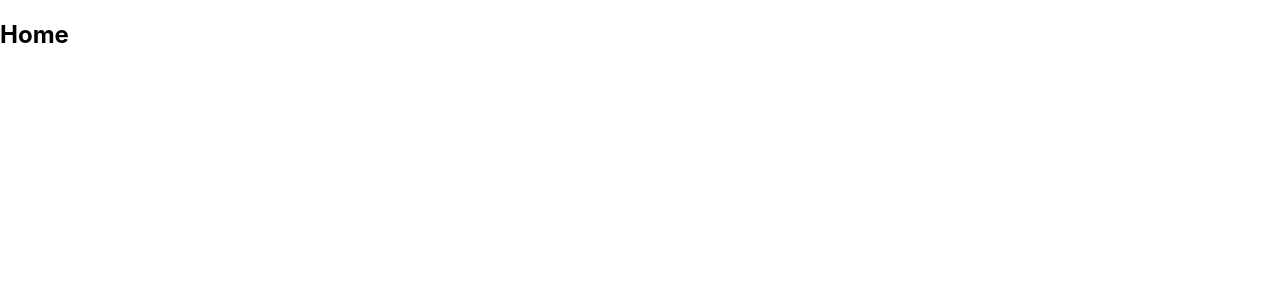
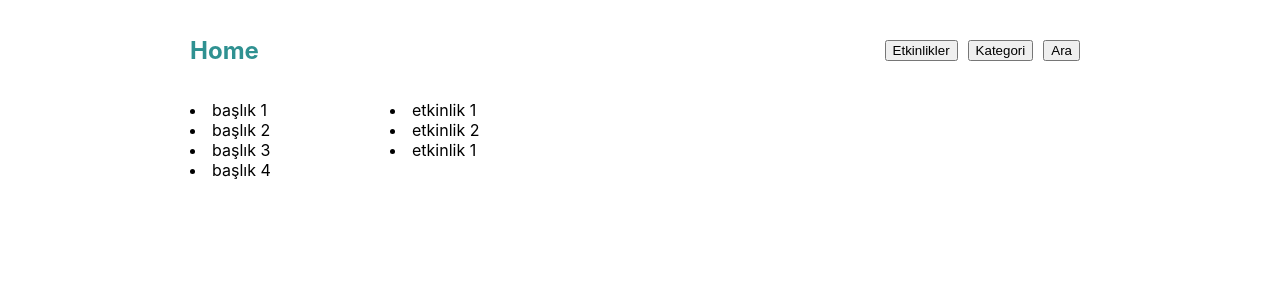
Before and after one commit to zeynepalaka/event-page, a React (Create React App) app: page / in a window 1280 px wide. Shown: the top 300 px of the page. Built offline with nearby package versions, Linux system fonts and the light colour scheme.

Commit message:
Fake data and css

```diff
--- a/src/App.js
+++ b/src/App.js
@@ -1,4 +1,5 @@
 import React from "react";
+import "./App.scss";
 import {
   BrowserRouter,
   Route,
--- a/src/App.scss
+++ b/src/App.scss
@@ -1,38 +1,29 @@
-.App {
-  text-align: center;
+.container{
+  max-width: 900px;
+  margin-left: auto;
+  margin-right: auto;
 }
+.header{
+  display: flex;
+  width: 100%;
+  height: 100px;
+  justify-content: space-between;
+  align-items: center;
+  color: rgb(47, 145, 145);
+  .menu{
+    button{
+      margin-right: 10px;
 
-.App-logo {
-  height: 40vmin;
-  pointer-events: none;
-}
-
-@media (prefers-reduced-motion: no-preference) {
-  .App-logo {
-    animation: App-logo-spin infinite 20s linear;
+    }
   }
 }
-
-.App-header {
-  background-color: #282c34;
-  min-height: 100vh;
+.main{
   display: flex;
-  flex-direction: column;
-  align-items: center;
-  justify-content: center;
-  font-size: calc(10px + 2vmin);
-  color: white;
-}
-
-.App-link {
-  color: #61dafb;
-}
-
-@keyframes App-logo-spin {
-  from {
-    transform: rotate(0deg);
+  justify-content: space-between;
+  .categories{
+    width: 200px;
   }
-  to {
-    transform: rotate(360deg);
+  .events{
+    flex: 1;
   }
 }
--- /dev/null
+++ b/src/fake-data/categories.json
@@ -0,0 +1,18 @@
+[
+    {
+        "id": 1,
+        "title": "başlık 1"
+    },
+    {
+        "id": 2,
+        "title": "başlık 2"
+    },
+    {
+        "id": 3,
+        "title": "başlık 3"
+    },
+    {
+        "id": 4,
+        "title": "başlık 4"
+    }
+]
--- /dev/null
+++ b/src/fake-data/events.json
@@ -0,0 +1,38 @@
+[
+    {
+        "id": 1,
+        "title": "etkinlik 1",
+        "startDate": "19-06-2022",
+        "endDate": "19-06-2022",
+        "categoryId":1,
+        "details":"lorem ipsum",
+        "city":"Gaziantep",
+        "place":"Şahinbey",
+        "activity":"Tiyatro",
+        "pictures":["https://picsum.photos/200/300","https://picsum.photos/200/300"]
+    },
+    {
+        "id": 2,
+        "title": "etkinlik 2",
+        "startDate": "19-06-2022",
+        "endDate": "29-06-2022",
+        "categoryId":2,
+        "details":"lorem ipsum",
+        "city":"Gaziantep",
+        "place":"Şahinbey",
+        "activity":"Tiyatro",
+        "pictures":["https://picsum.photos/200/300","https://picsum.photos/200/300"]
+    },
+    {
+        "id": 3,
+        "title": "etkinlik 1",
+        "startDate": "9-06-2022",
+        "endDate": "15-06-2022",
+        "categoryId":3,
+        "details":"lorem ipsum",
+        "city":"Gaziantep",
+        "place":"Şahinbey",
+        "activity":"Tiyatro",
+        "pictures":["https://picsum.photos/200/300","https://picsum.photos/200/300"]
+    }
+]
--- a/src/pages/Home.js
+++ b/src/pages/Home.js
@@ -1,3 +1,32 @@
+import categories from "../fake-data/categories.json"
+import events from "../fake-data/events.json"
+
 export function Home() {
-    return <h2>Home</h2>;
+    return (
+        <div className="container">
+            <div className="header">
+                <h2>Home</h2>
+                <div className="menu">
+                    <button>Etkinlikler</button>
+                    <button>Kategori</button>
+                    <button>Ara</button>
+                </div>
+            </div>
+
+            <div className="main">
+                <div className="categories">
+                    {
+                        categories.map((value) => <li key={value.id}>{value.title}</li>)
+                    }
+                </div>
+                <div className="events">
+                    {
+                        events.map((value) => <li key={value.id}>{value.title}</li>)
+                    }
+                </div>
+            </div>
+
+
+        </div>
+    );
 }
```
Also changed, not shown: src/fake-data/event-details.json (added, +12 -0 lines).
